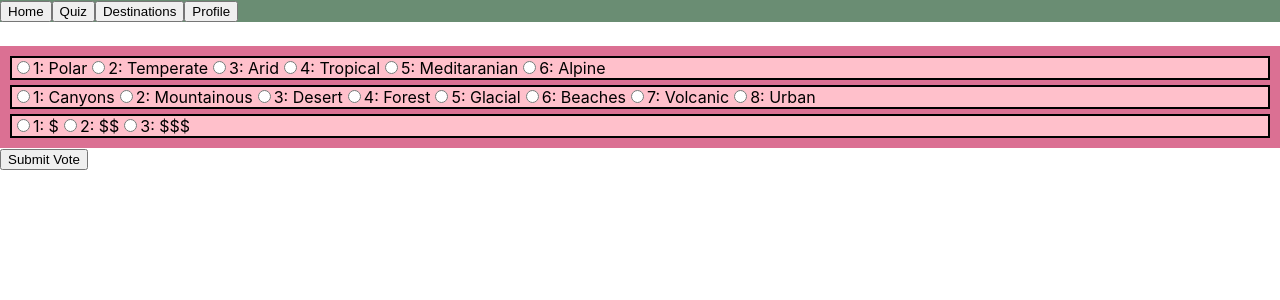
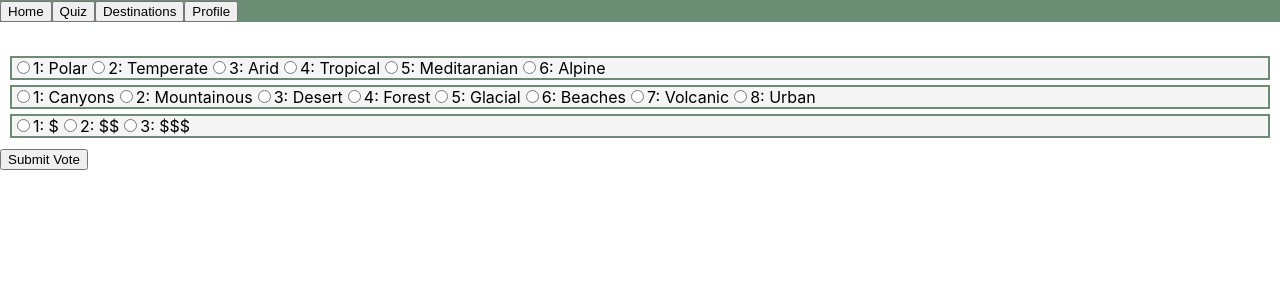
Before and after one commit to EmilyALaBelle/Destination-Finder-Front, a React (Create React App) app: page /quiz in a window 1280 px wide. Shown: the top 300 px of the page. Built offline with nearby package versions, Linux system fonts and the light colour scheme.

Commit message:
added styling

```diff
--- a/src/components/Navbar.css
+++ b/src/components/Navbar.css
@@ -1,4 +1,4 @@
 .navbar {
   background-color: #6A8D73;
-  justify-content: space-between;
+  justify-content: space-around;
 }
--- a/src/components/QuizForm.css
+++ b/src/components/QuizForm.css
@@ -1,11 +1,11 @@
 .form-item-container{
-  border: solid black 2px;
-  background-color: pink;
+  border: solid #6A8D73 2px;
+  background-color: whitesmoke;
   margin: 5px;
 }
 
 .quiz-form-main-container{
-  background-color: palevioletred;
+  background-color: white;
   padding: 5px 5px 5px 5px;
   text-align: left;
 }
--- a/src/components/QuizForm.jsx
+++ b/src/components/QuizForm.jsx
@@ -37,9 +37,9 @@
               <Form.Item name={question.value} rules={[{
                 required: true,
                 message: 'Please select an option'
+
               }]}>
                 <Radio.Group onChange={onChange} placeholder={question.label} options={question.options}>
-
                 </Radio.Group>
               </Form.Item>
             </div>
--- a/src/components/Results.jsx
+++ b/src/components/Results.jsx
@@ -14,11 +14,11 @@
   const ResultDestination = () => {
     return (
       <div className="background">
-        {result.map((item, index) => {
+        {result.map((item) => {
     return (
       <div  className="destination-card" state={item} key={item._Id} >
         <h1>{item.City}, {item.State}</h1>
-      <img className="image" src={` https://images.unsplash.com/photo-1610566187316-80fd0ba1521a?ixlib=rb-4.0.3&ixid=MnwxMjA3fDB8MHxwaG90by1wYWdlfHx8fGVufDB8fHx8&auto=format&fit=crop&w=1470&q=80`} alt=''/>
+      <img className="image" src={`https://images.unsplash.com/photo-1610566187316-80fd0ba1521a?ixlib=rb-4.0.3&ixid=MnwxMjA3fDB8MHxwaG90by1wYWdlfHx8fGVufDB8fHx8&auto=format&fit=crop&w=1470&q=80`} alt=''/>
       <h4 className="climate-box">The Climate is: {item.Climate}</h4>
       <h4 className="terrain-box">The Terrain is: {item.Terrain}</h4>
       <h4 className="budget-box">{item.Budget}</h4>
```
